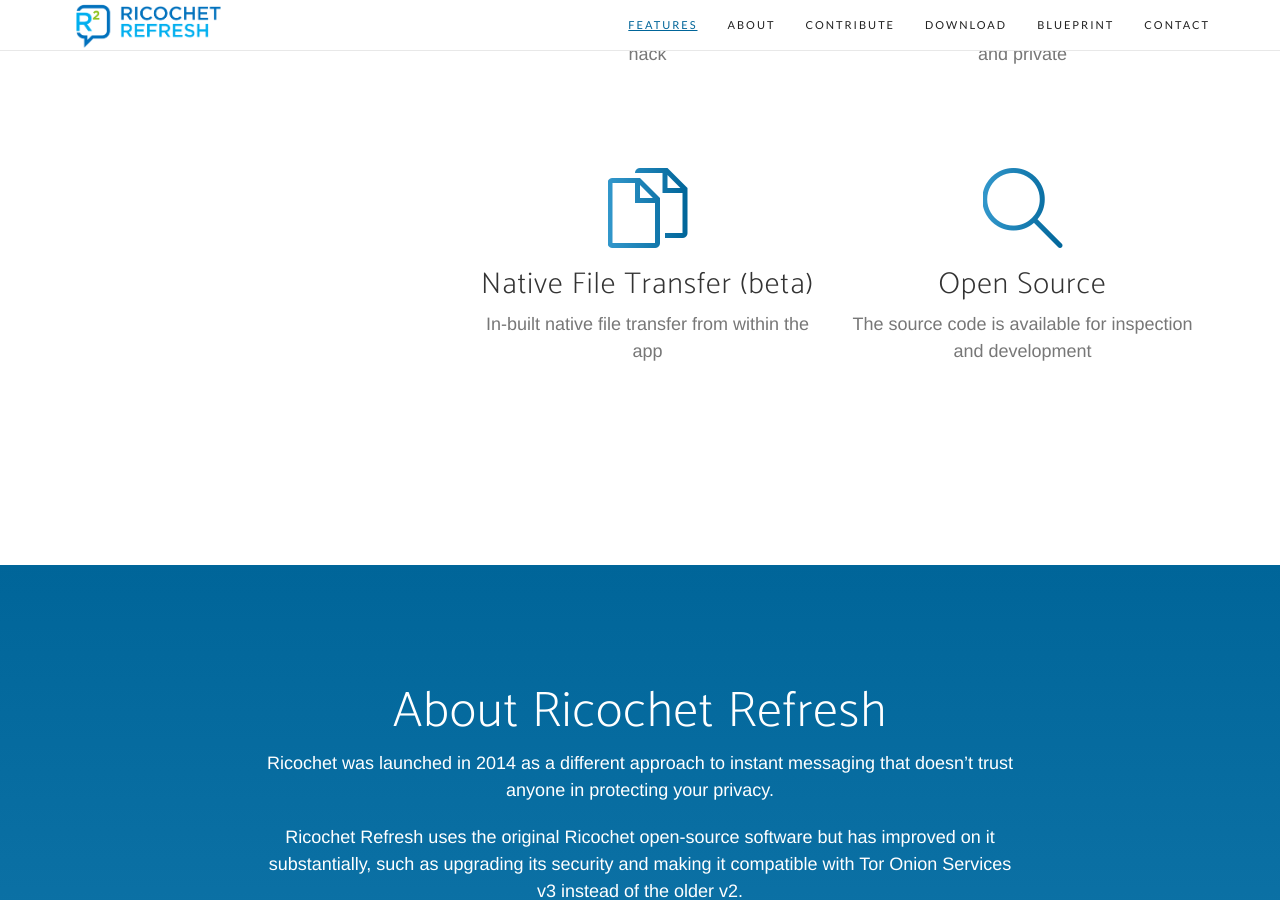
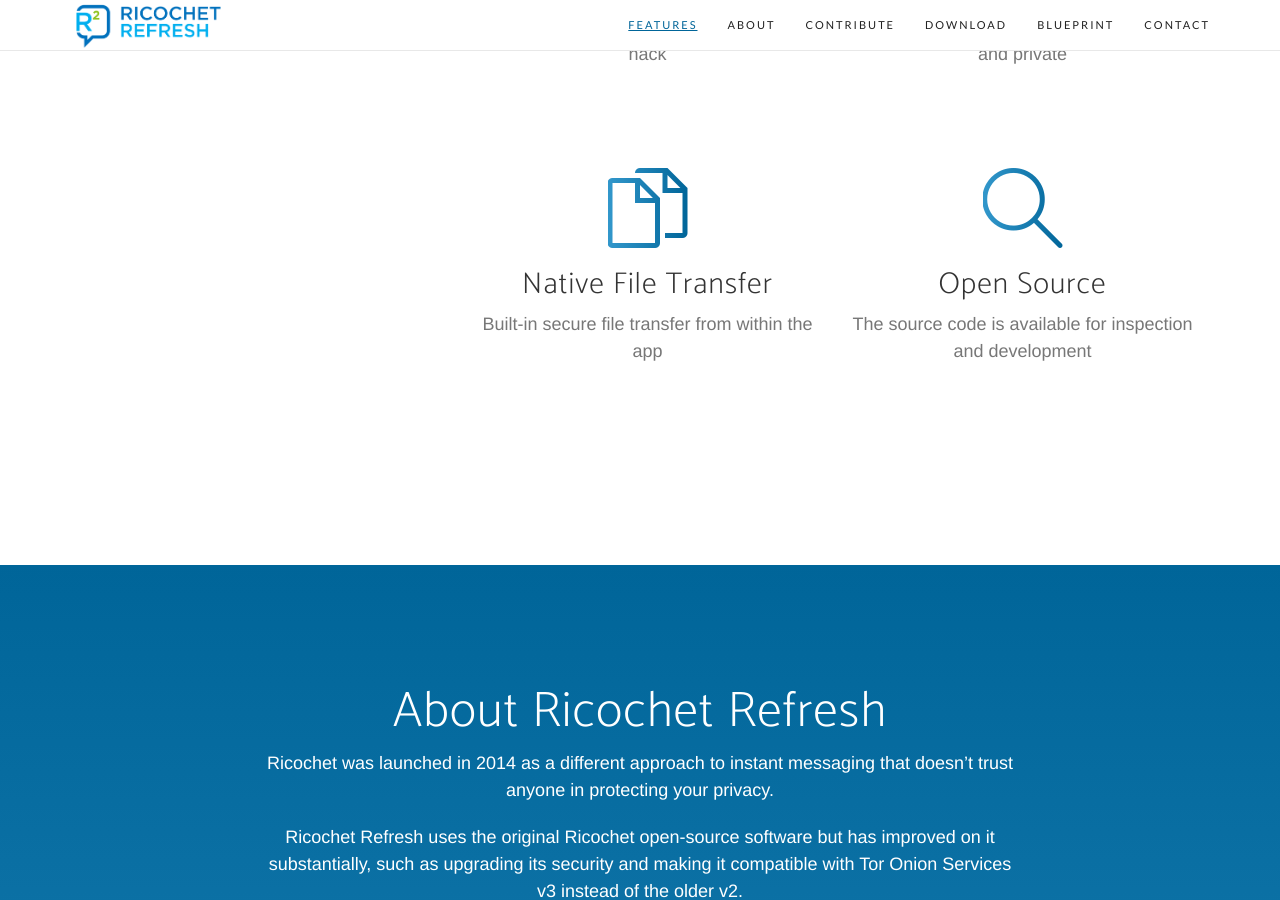
Before and after one commit to blueprint-freespeech/refresh-site, a Jekyll site: the page built from index.html, in a window 1280 px wide and 900 px high, scrolled down 1644 px. Built offline with Jekyll 4.4.1, drawn with Linux system fonts in a browser that asks for light colours; some web fonts are replaced; the list of posts is cut into pages by our own code.

Commit message:
tweaked wording on file transfer feature

```diff
--- a/_includes/services.html
+++ b/_includes/services.html
@@ -63,8 +63,8 @@
                             <div class="col-md-6">
                                 <div class="feature-item">
                                     <i class="icon-docs text-primary"></i>
-                                    <h3>Native File Transfer (beta)</h3>
-                                    <p class="text-muted">In-built native file transfer from within the app</p>
+                                    <h3>Native File Transfer</h3>
+                                    <p class="text-muted">Built-in secure file transfer from within the app</p>
                                 </div>
                             </div>
                             <div class="col-md-6">
```
